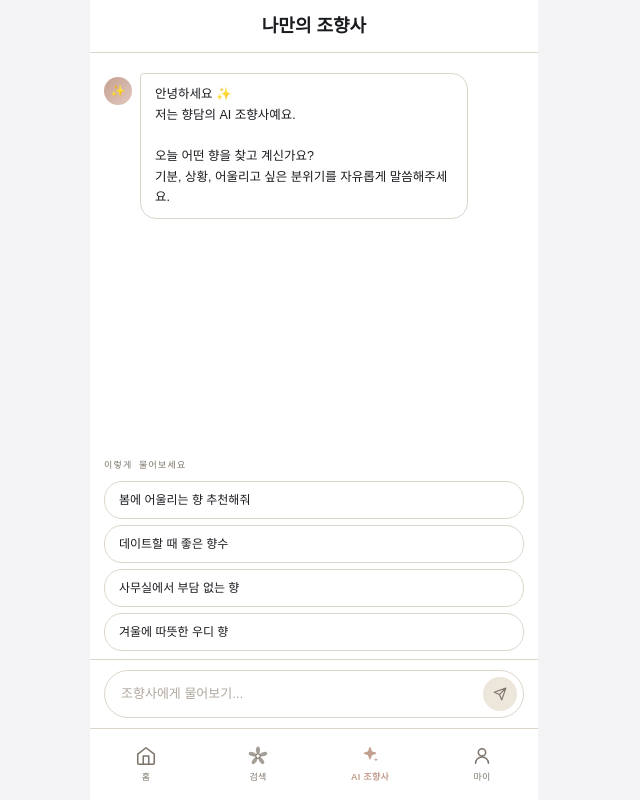
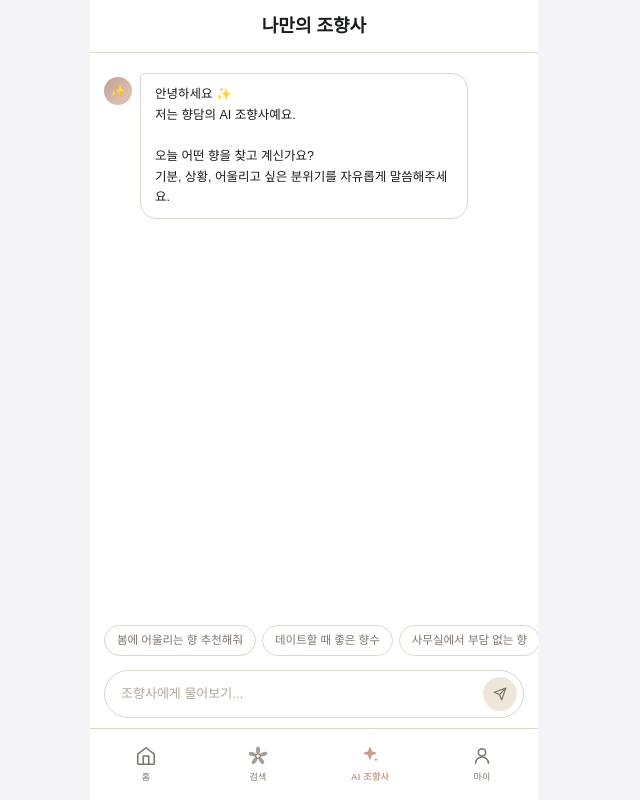
Before and after one commit to HyangDam/Front-End, a Next.js app: page /ai in a window 1280 px wide. Shown: the whole page, without its empty margins (326-966 px from the left). Built offline with nearby package versions, Linux system fonts and the light colour scheme; a web font is replaced by a local one.

Commit message:
style: 채팅 예시 질문을 칩으로 변경하고 입력창 구분선 제거

```diff
--- a/src/app/(tabs)/ai/_components/ChatInput.tsx
+++ b/src/app/(tabs)/ai/_components/ChatInput.tsx
@@ -3,6 +3,8 @@ import type { KeyboardEvent } from "react";
 
 import sendMutedIcon from "@/assets/icons/chat/send-muted.svg";
 import sendIcon from "@/assets/icons/chat/send.svg";
+
+import { CHAT_MESSAGE_MAX_LENGTH } from "../_apis/chat";
 
 type ChatInputProps = {
   value: string;
@@ -13,19 +15,22 @@ type ChatInputProps = {
 
 function ChatInput({ value, onChange, onSend, disabled = false }: ChatInputProps) {
   const canSend = value.trim().length > 0 && !disabled;
+  // 500자를 넘기면 서버가 422로 거절하므로 입력 단계에서 알린다
+  const isNearLimit = value.length >= CHAT_MESSAGE_MAX_LENGTH - 50;
 
   const handleKeyDown = (e: KeyboardEvent<HTMLInputElement>) => {
     if (e.key === "Enter" && !e.nativeEvent.isComposing) onSend();
   };
 
   return (
-    <div className="flex-shrink-0 border-t border-border px-3.5 py-2.5">
+    <div className="flex-shrink-0 px-3.5 pb-2.5 pt-1">
       <div className="flex items-center gap-2 rounded-full border border-border bg-paper py-1.5 pl-4 pr-1.5">
         <input
           value={value}
           onChange={(e) => onChange(e.target.value)}
           onKeyDown={handleKeyDown}
           disabled={disabled}
+          maxLength={CHAT_MESSAGE_MAX_LENGTH}
           placeholder="조향사에게 물어보기..."
           aria-label="조향사에게 물어보기"
           className="flex-1 border-0 bg-transparent font-sans text-[13px] text-charcoal outline-none"
@@ -36,12 +41,18 @@ function ChatInput({ value, onChange, onSend, disabled = false }: ChatInputProps
           disabled={!canSend}
           aria-label="전송"
           className={`flex h-[34px] w-[34px] flex-shrink-0 items-center justify-center rounded-full ${
-            canSend ? "cursor-pointer bg-charcoal" : "cursor-default bg-ivory-200"
+            canSend ? "cursor-pointer bg-rose" : "cursor-default bg-ivory-200"
           }`}
         >
           <Image src={canSend ? sendIcon : sendMutedIcon} alt="" width={14} height={14} />
         </button>
       </div>
+
+      {isNearLimit && (
+        <p className="mt-1.5 pr-1.5 text-right font-sans text-[10px] text-muted-light">
+          {value.length} / {CHAT_MESSAGE_MAX_LENGTH}
+        </p>
+      )}
     </div>
   );
 }
--- a/src/app/(tabs)/ai/_components/QuickPrompts.tsx
+++ b/src/app/(tabs)/ai/_components/QuickPrompts.tsx
@@ -4,25 +4,24 @@ type QuickPromptsProps = {
   onSelect: (prompt: string) => void;
 };
 
+/**
+ * 첫 화면에서만 보여주는 예시 질문.
+ * 세로로 쌓으면 입력창만큼 무거워 보여서, 가로로 흐르는 칩으로 가볍게 둔다.
+ */
 function QuickPrompts({ onSelect }: QuickPromptsProps) {
   return (
-    <div className="flex-shrink-0 px-3.5 pb-2">
-      <p className="mb-2 font-mono text-[9px] tracking-[1.2px] text-muted">
-        이렇게 물어보세요
-      </p>
-      <div className="flex flex-col gap-1.5">
+    <div className="no-scrollbar flex flex-shrink-0 gap-1.5 overflow-x-auto px-3.5 pb-2.5">
       {AI_QUICK_PROMPTS.map((prompt) => (
         <button
           key={prompt}
           type="button"
           onClick={() => onSelect(prompt)}
-            className="cursor-pointer rounded-[18px] border border-border bg-paper px-3.5 py-2.5 text-left font-sans text-xs text-charcoal"
+          className="cursor-pointer whitespace-nowrap rounded-full border border-border bg-paper px-3 py-1.5 font-sans text-[11.5px] text-muted transition-colors hover:border-border-dark hover:text-charcoal"
         >
           {prompt}
         </button>
       ))}
     </div>
-    </div>
   );
 }
 
```
Lines whose indentation alone changed are shown as unchanged.
